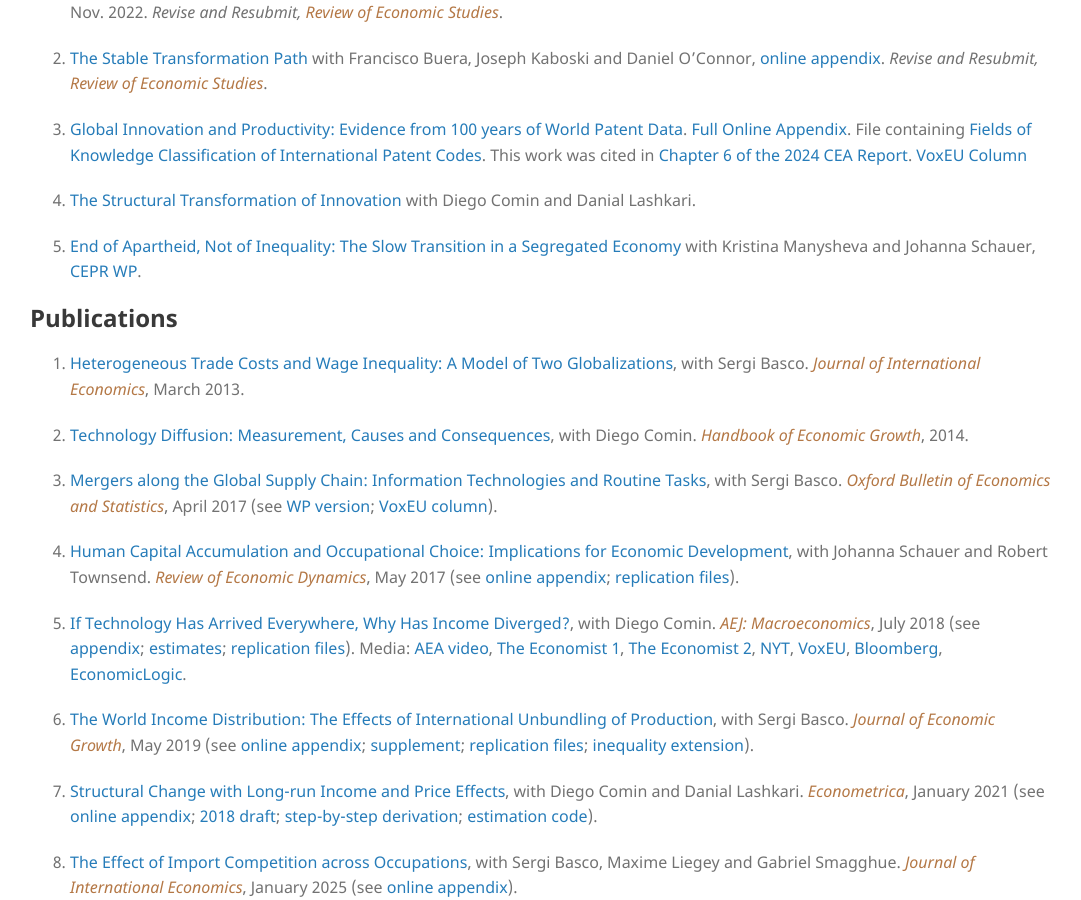
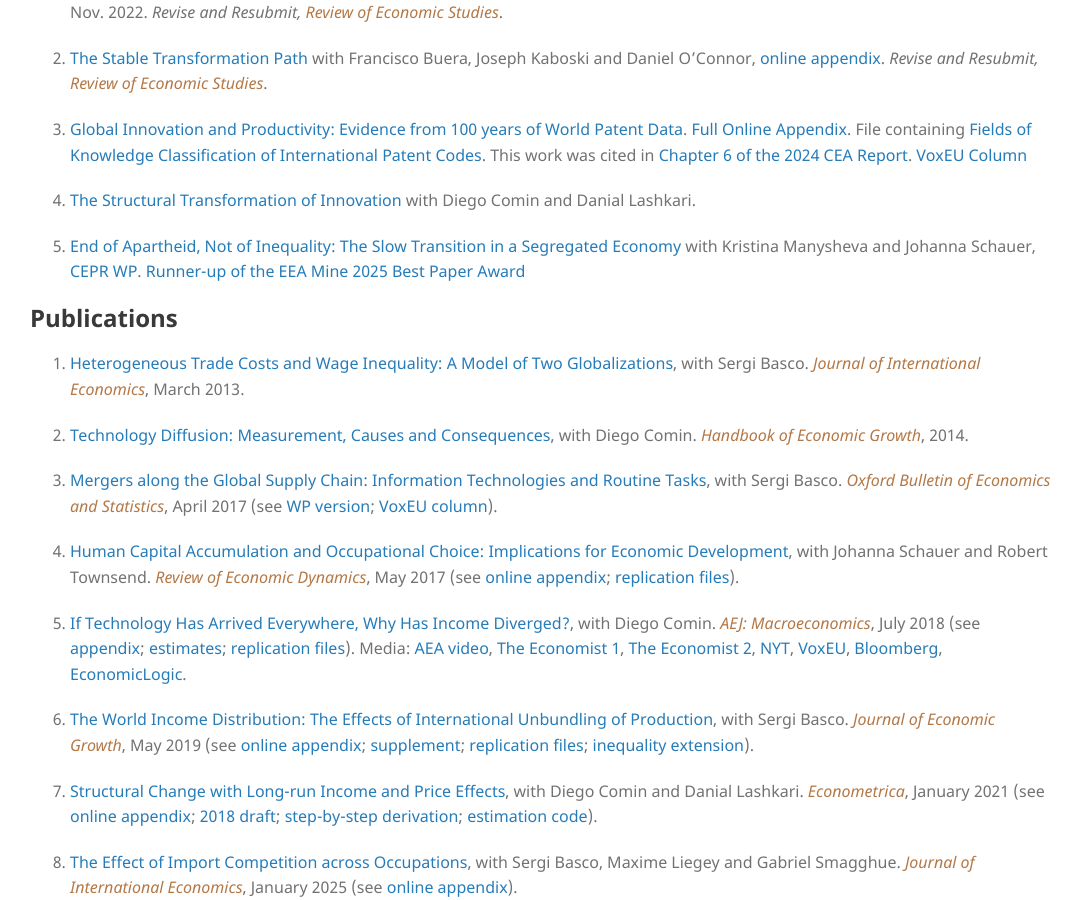
Before and after one commit to mestieri/mestieri.github.io, a Jekyll site: the page built from index.md, in a window 1280 px wide and 900 px high, scrolled down 874 px. Shown: the whole window, without its empty margins (98-1179 px from the left). Built offline with Jekyll 4.4.1, drawn with Linux system fonts in a browser that asks for light colours.

Commit message:
Update citation for 'End of Apartheid' paper

```diff
--- a/index.md
+++ b/index.md
@@ -103,7 +103,7 @@ for Nonhomothetic CES Preferences](https://www.dropbox.com/scl/fi/obu49nw8d74wye
 
 4. [The Structural Transformation of Innovation](https://www.dropbox.com/scl/fi/v6hx2gn2g6g2hpmygllpk/CLM2.pdf?rlkey=0y9sjmiksgxm39w2pbep0zjq2&dl=0) with Diego Comin and Danial Lashkari.
 
-5. [End of Apartheid, Not of Inequality: The Slow Transition in a Segregated Economy](https://www.dropbox.com/scl/fi/4q79efmqe94pbkl3zq18p/MMS.pdf?rlkey=ertuj2kk3wxzl1ik0khz5dz2d&dl=0) with Kristina Manysheva and Johanna Schauer, [CEPR WP](https://hub.cepr.org/civicrm/file?id=241935&eid=256008&fcs=2eddbf108c3edd1775a9824651b70a6fb9ed9ae79cf68bfde242d61cda371469_1752890681_168).
+5. [End of Apartheid, Not of Inequality: The Slow Transition in a Segregated Economy](https://www.dropbox.com/scl/fi/4q79efmqe94pbkl3zq18p/MMS.pdf?rlkey=ertuj2kk3wxzl1ik0khz5dz2d&dl=0) with Kristina Manysheva and Johanna Schauer, [CEPR WP](https://hub.cepr.org/civicrm/file?id=241935&eid=256008&fcs=2eddbf108c3edd1775a9824651b70a6fb9ed9ae79cf68bfde242d61cda371469_1752890681_168). [Runner-up of the EEA Mine 2025 Best Paper Award](https://www.eeassoc.org/mine-best-paper-award)
 
 
 
```
